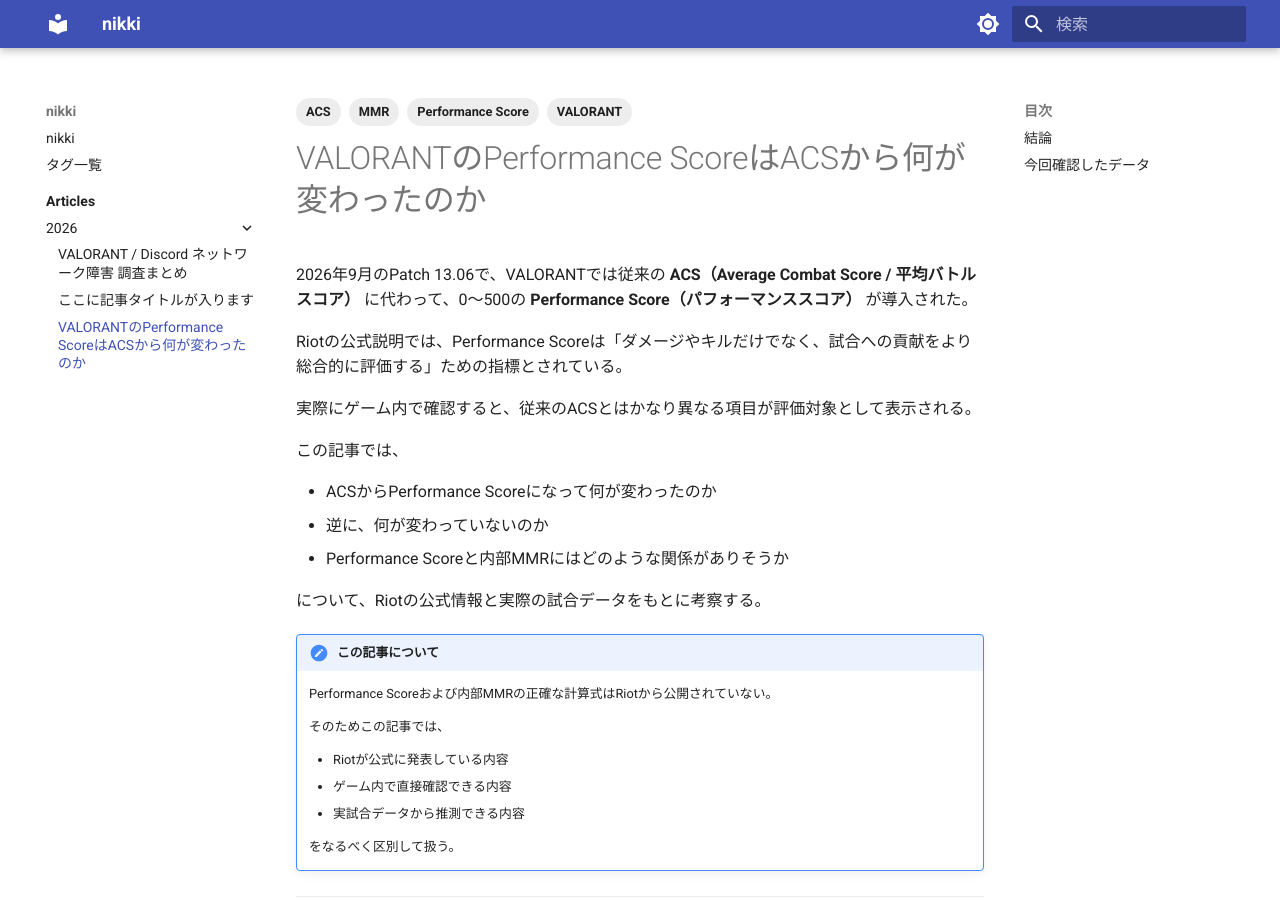
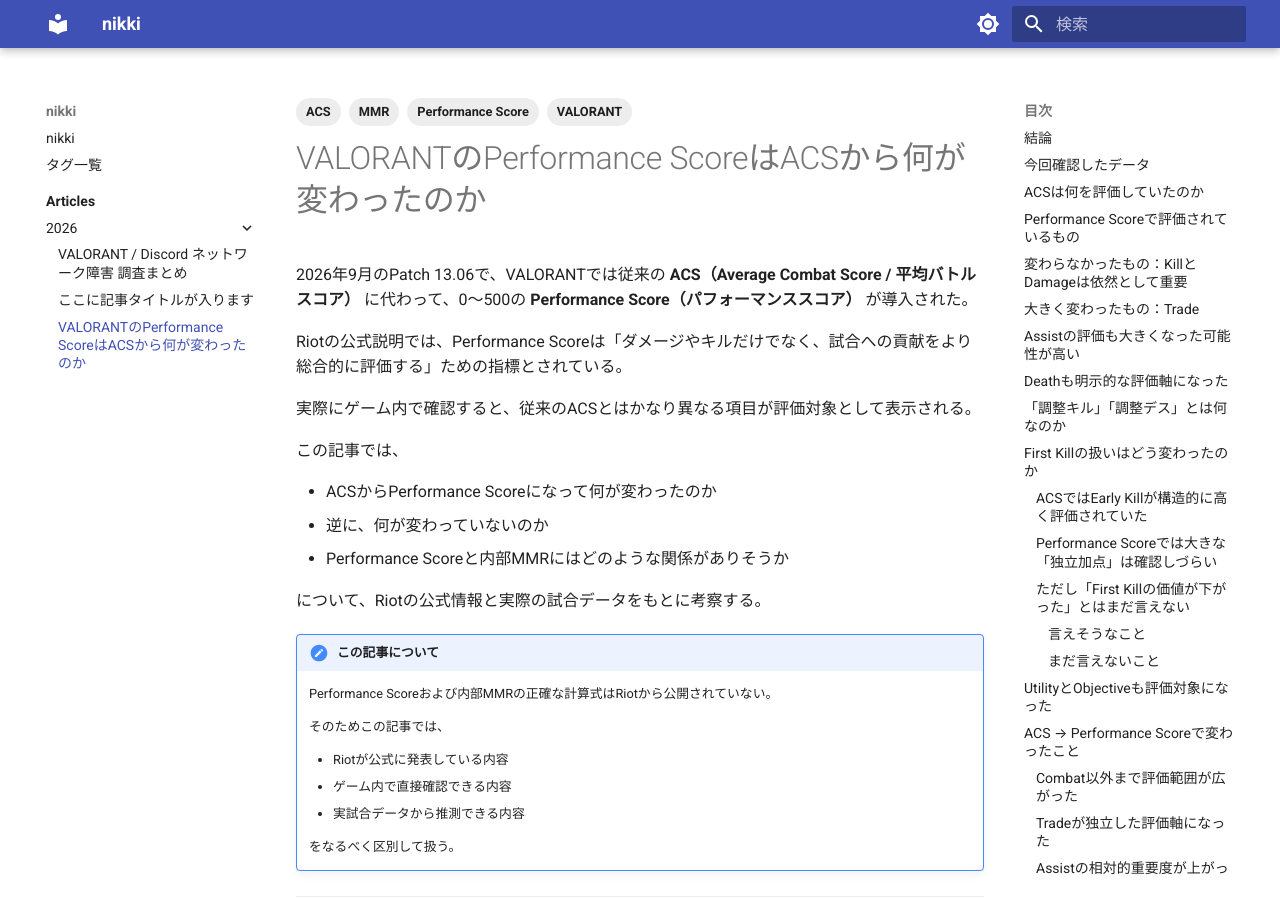
Before and after one commit to uesugi6111/nikki, an MkDocs documentation site: the page built from docs/articles/2026/2026-09-25-valorant-acs-to-ps.md, in a window 1280 px wide and 900 px high. Built offline with MkDocs 1.6.1 and Material for MkDocs 9.7.7, drawn with Linux system fonts in a browser that asks for light colours.

Commit message:
Fix article heading hierarchy

```diff
--- a/docs/articles/2026/2026-09-25-valorant-acs-to-ps.md
+++ b/docs/articles/2026/2026-09-25-valorant-acs-to-ps.md
@@ -119,7 +119,7 @@ First Killについては、追加データを含めておよそ **80 player-mat
 
 ---
 
-# ACSは何を評価していたのか
+## ACSは何を評価していたのか
 
 ACSも単純なキル数ランキングではなかった。
 
@@ -151,7 +151,7 @@ Riot自身も旧Combat Scoreについて、試合における「core combat」
 
 ---
 
-# Performance Scoreで評価されているもの
+## Performance Scoreで評価されているもの
 
 現在のPerformance Score詳細画面では、少なくとも以下の項目が表示される。
 
@@ -183,7 +183,7 @@ Patch 13.06でRiotはPerformance Scoreについて、
 
 ---
 
-# 変わらなかったもの：KillとDamageは依然として重要
+## 変わらなかったもの：KillとDamageは依然として重要
 
 Performance Scoreになったからといって、
 
@@ -224,7 +224,7 @@ AssistやUtilityが多くても、
 
 ---
 
-# 大きく変わったもの：Trade
+## 大きく変わったもの：Trade
 
 ACSとの違いとして特に興味深いのが **Trade** である。
 
@@ -273,7 +273,7 @@ Performance Scoreでは「トレード」が独立した評価項目として存
 
 ---
 
-# Assistの評価も大きくなった可能性が高い
+## Assistの評価も大きくなった可能性が高い
 
 Assistについては、最近のRiotの方向性ともよく一致している。
 
@@ -354,7 +354,7 @@ ACSだけを見ると突出した試合ではないが、Performance Scoreでは
 
 ---
 
-# Deathも明示的な評価軸になった
+## Deathも明示的な評価軸になった
 
 ACSでは、
 
@@ -391,7 +391,7 @@ Performance Scoreには明確に、
 
 ---
 
-# 「調整キル」「調整デス」とは何なのか
+## 「調整キル」「調整デス」とは何なのか
 
 Performance Scoreの中でも特に興味深いのが、
 
@@ -451,7 +451,7 @@ Adjusted Killは単純な
 
 ---
 
-# First Killの扱いはどう変わったのか
+## First Killの扱いはどう変わったのか
 
 当初、自分は
 
@@ -461,7 +461,7 @@ Adjusted Killは単純な
 
 ただし追加データを確認した結果、この表現は少し強すぎると思う。
 
-## ACSではEarly Killが構造的に高く評価されていた
+### ACSではEarly Killが構造的に高く評価されていた
 
 旧Combat Scoreでは、Riot自身が
 
@@ -474,7 +474,7 @@ Adjusted Killは単純な
 
 ---
 
-## Performance Scoreでは大きな「独立加点」は確認しづらい
+### Performance Scoreでは大きな「独立加点」は確認しづらい
 
 追加で複数試合の全プレイヤーについて、
 
@@ -537,7 +537,7 @@ CypherはFirst Killを4回取っている。
 
 ---
 
-## ただし「First Killの価値が下がった」とはまだ言えない
+### ただし「First Killの価値が下がった」とはまだ言えない
 
 ここは明確に区別したい。
 
@@ -570,11 +570,11 @@ First Killは通常、
 
 そのため現時点では、
 
-### 言えそうなこと
+#### 言えそうなこと
 
 > ACSのようにFirst Killを独立して非常に強く評価する構造は、Performance Scoreでは見えにくくなった。
 
-### まだ言えないこと
+#### まだ言えないこと
 
 > First Killそのものの価値が低下した。
 
@@ -582,7 +582,7 @@ First Killは通常、
 
 ---
 
-# UtilityとObjectiveも評価対象になった
+## UtilityとObjectiveも評価対象になった
 
 Performance Scoreには、
 
@@ -622,11 +622,11 @@ Performance Scoreには、
 
 ---
 
-# ACS → Performance Scoreで変わったこと
+## ACS → Performance Scoreで変わったこと
 
 ここまでを整理する。
 
-## Combat以外まで評価範囲が広がった
+### Combat以外まで評価範囲が広がった
 
 ACSは主に「core combat」を評価する指標だった。
 
@@ -638,7 +638,7 @@ Performance ScoreではRiot自身が、
 
 ---
 
-## Tradeが独立した評価軸になった
+### Tradeが独立した評価軸になった
 
 敵を倒したという結果だけでなく、
 
@@ -648,7 +648,7 @@ Performance ScoreではRiot自身が、
 
 ---
 
-## Assistの相対的重要度が上がった可能性が高い
+### Assistの相対的重要度が上がった可能性が高い
 
 実データでも、ACSとPerformance Scoreの差を説明する重要な要素に見える。
 
@@ -660,7 +660,7 @@ Performance ScoreではRiot自身が、
 
 ---
 
-## Deathが明示的な評価項目になった
+### Deathが明示的な評価項目になった
 
 Adjusted Deathという項目が存在する。
 
@@ -672,29 +672,29 @@ Adjusted Deathという項目が存在する。
 
 ---
 
-## Utility / Plant / Defuseが可視化された
+### Utility / Plant / Defuseが可視化された
 
 Combat結果以外のラウンド貢献も評価範囲に含まれている。
 
 ---
 
-# ACS → Performance Scoreで変わらなかったこと
+## ACS → Performance Scoreで変わらなかったこと
 
 一方で、以下は大きく変わっていない。
 
-## Killは依然として重要
+### Killは依然として重要
 
 Performance ScoreでもKillとScoreの間には強い関係がある。
 
 ---
 
-## Damageも依然として重要
+### Damageも依然として重要
 
 DamageもPerformance Scoreの中心的な要素に見える。
 
 ---
 
-## Combat Performanceが土台
+### Combat Performanceが土台
 
 AssistやUtilityだけが多ければ高Scoreになるわけではない。
 
@@ -714,7 +714,7 @@ DamageやAdjusted Killが低い試合では、Performance Scoreも高くなり
 
 ---
 
-# Performance Scoreと内部MMRは同じものなのか
+## Performance Scoreと内部MMRは同じものなのか
 
 ここからは内部MMRについて考える。
 
@@ -761,7 +761,7 @@ Rank UpdateではCombat Scoreに使われる一部のデータを利用するも
 
 ---
 
-# Performance ScoreとMMRは無関係なのか
+## Performance ScoreとMMRは無関係なのか
 
 ただし、
 
@@ -815,7 +815,7 @@ MMRの目的は、
 
 ---
 
-# MMRでは「絶対値」より「期待値との差」が重要なのではないか
+## MMRでは「絶対値」より「期待値との差」が重要なのではないか
 
 過去のRiotの説明には、Performanceについて興味深い考え方が登場する。
 
@@ -867,7 +867,7 @@ MMRの目的は、
 
 ---
 
-# RR増減からMMR変化を逆算できるか
+## RR増減からMMR変化を逆算できるか
 
 RRとMMRは無関係ではない。
 
@@ -902,7 +902,7 @@ RRは、
 
 ---
 
-# Performance ScoreからMMRについて何が分かるのか
+## Performance ScoreからMMRについて何が分かるのか
 
 Performance Scoreから内部MMRを直接逆算することはできない。
 
@@ -942,7 +942,7 @@ Performance ScoreとMMRは、目的の異なるシステムだからである。
 
 ---
 
-# まとめ
+## まとめ
 
 ACSからPerformance Scoreへの変更を一言で表すなら、
 
@@ -1002,7 +1002,7 @@ Killとしての価値や5v4を作る価値は当然残っており、Adjusted K
 
 ---
 
-# 現時点では分からないこと
+## 現時点では分からないこと
 
 今回のデータからも、以下についてはまだ判断できない。
 
@@ -1027,9 +1027,9 @@ Killとしての価値や5v4を作る価値は当然残っており、Adjusted K
 
 ---
 
-# 参考資料
+## 参考資料
 
-## Riot Games - [VALORANT パッチノート 13.06](https://playvalorant.com/ja-jp/news/game-updates/valorant-patch-notes-13-06/)
+### Riot Games - [VALORANT パッチノート 13.06](https://playvalorant.com/ja-jp/news/game-updates/valorant-patch-notes-13-06/)
 
 2026年9月22日公開。
 
@@ -1043,7 +1043,7 @@ Performance Scoreの導入について、
 
 と説明されている。
 
-## Riot Games - [VALORANT パッチノート 12.05](https://playvalorant.com/ja-jp/news/game-updates/valorant-patch-notes-12-05/)
+### Riot Games - [VALORANT パッチノート 12.05](https://playvalorant.com/ja-jp/news/game-updates/valorant-patch-notes-12-05/)
 
 2026年3月17日公開。
 
@@ -1053,7 +1053,7 @@ RiotはAssistについて、ラウンド勝利に大きく貢献するにもか
 
 また、これらの変更をTeamplayを認識・推奨するためのものとして説明している。
 
-## Riot Games - [VALORANT パッチノート 12.00](https://playvalorant.com/ja-jp/news/game-updates/valorant-patch-notes-12-00/)
+### Riot Games - [VALORANT パッチノート 12.00](https://playvalorant.com/ja-jp/news/game-updates/valorant-patch-notes-12-00/)
 
 2026年1月6日公開。
 
@@ -1065,13 +1065,13 @@ Competitive Updateとして、
 
 目的はMatch Qualityの向上と、試合ごとの体験をより一貫させることとされている。
 
-## Riot Games - [VALORANT パッチノート 1.11](https://playvalorant.com/ja-jp/news/game-updates/valorant-patch-notes-1-11/)
+### Riot Games - [VALORANT パッチノート 1.11](https://playvalorant.com/ja-jp/news/game-updates/valorant-patch-notes-1-11/)
 
 2020年10月27日公開。
 
 バトルスコアの算出方法について、ダメージ以外のアシストも考慮する変更が明記されている。
 
-## Riot Games - [Ask VALORANT #7](https://playvalorant.com/ja-jp/news/dev/ask-valorant-7/)
+### Riot Games - [Ask VALORANT #7](https://playvalorant.com/ja-jp/news/dev/ask-valorant-7/)
 
 2020年9月10日公開。
 
@@ -1092,7 +1092,7 @@ Competitive Updateとして、
 
 さらに旧Performanceタブの評価について、自分より高ランクの相手に対して繰り返し良い戦闘を行った場合などに「想定以上のPerformance」として認識する考え方が説明されている。
 
-## Riot Games - [Ask VALORANT「ランクレーティング エディション」](https://playvalorant.com/ja-jp/news/dev/ask-valorant-rank-rating-edition/)
+### Riot Games - [Ask VALORANT「ランクレーティング エディション」](https://playvalorant.com/ja-jp/news/dev/ask-valorant-rank-rating-edition/)
 
 2021年3月18日公開。
 
```
